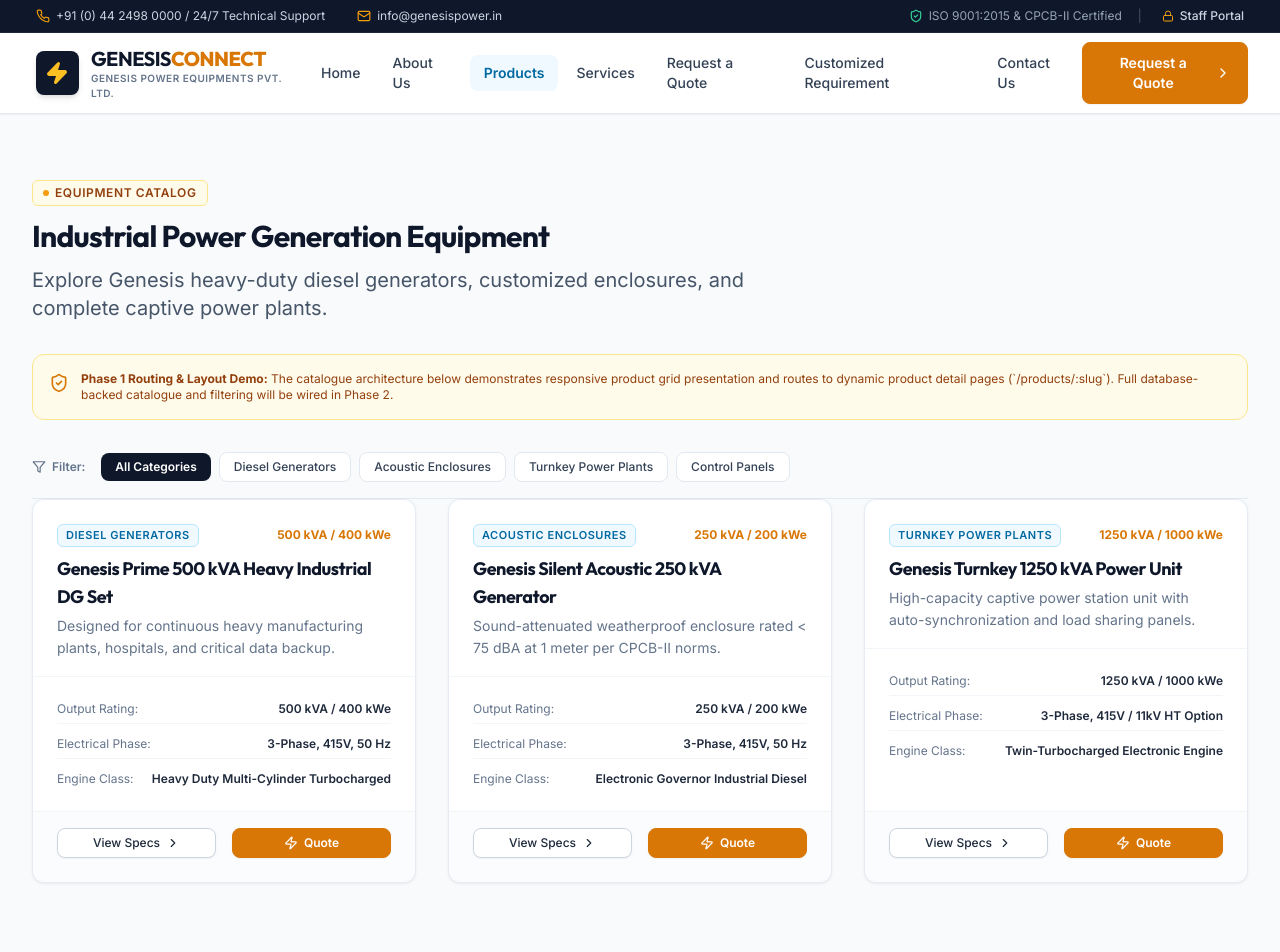
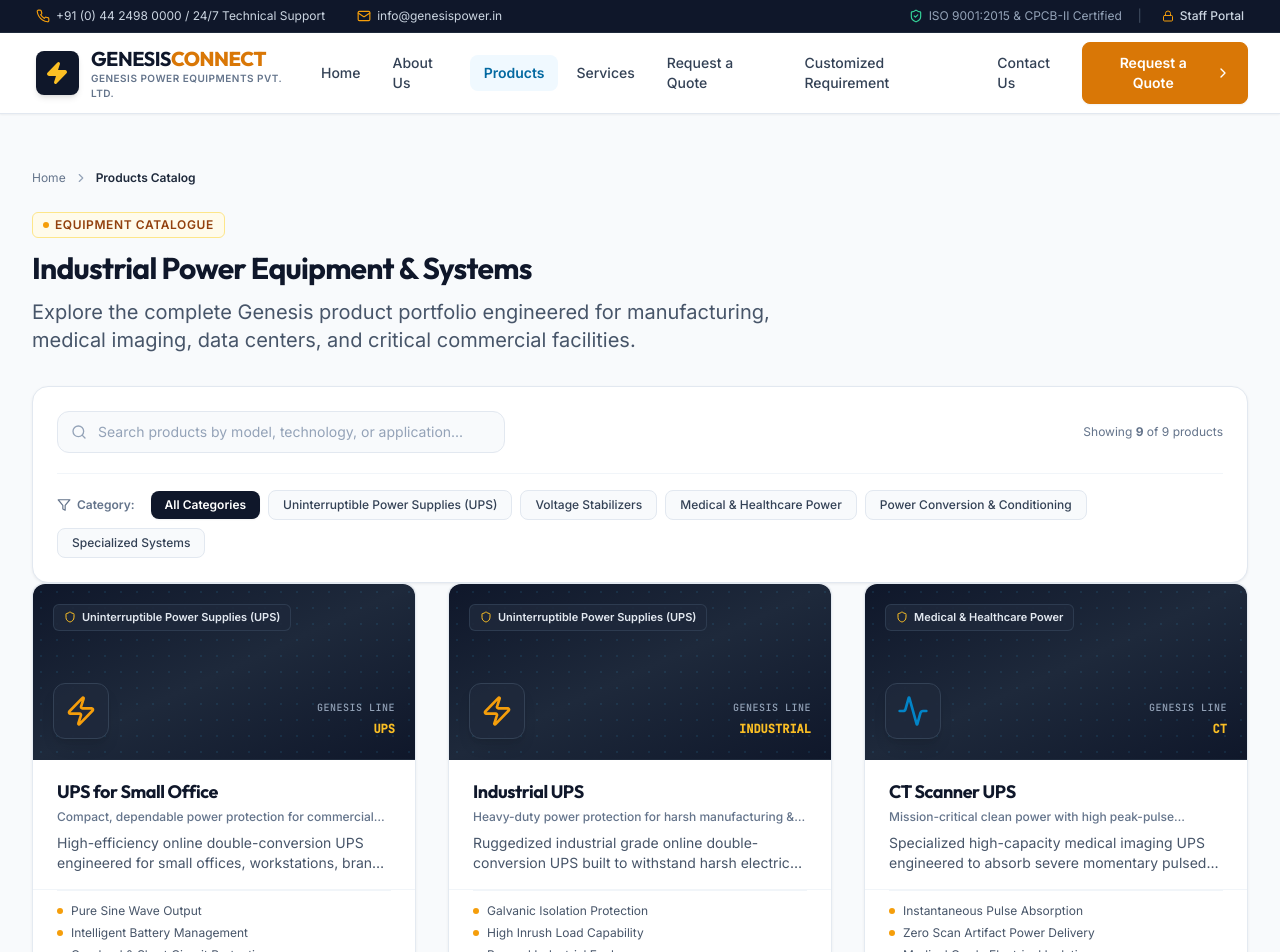
Before and after one commit to PraveenaMurugesan-tech/GenesisConnect, a React (Vite) app in the folder frontend/: page /products in a window 1280 px wide. Shown: the top 952 px of the page. Built offline with nearby package versions, Linux system fonts and the light colour scheme; the HTML template or start-up script is replaced by a standard one.

Commit message:
feat: implement products catalogue page

```diff
--- a/frontend/src/pages/ProductsPage.tsx
+++ b/frontend/src/pages/ProductsPage.tsx
@@ -1,151 +1,178 @@
-import React, { useState } from "react";
+import React, { useState, useMemo } from "react";
 import { Link } from "react-router-dom";
-import { Zap, ShieldCheck, ChevronRight, Filter } from "lucide-react";
+import {
+  ChevronRight,
+  Filter,
+  Search,
+  Sliders,
+  ArrowRight,
+  Zap,
+} from "lucide-react";
 import { Container } from "../components/common/Container";
 import { SectionHeader } from "../components/common/SectionHeader";
-import { Badge } from "../components/common/Badge";
 import { Button } from "../components/ui/Button";
-import { Card, CardHeader, CardTitle, CardDescription, CardContent, CardFooter } from "../components/ui/Card";
-
-export interface MockProduct {
-  id: number;
-  name: string;
-  slug: string;
-  category: string;
-  powerRating: string;
-  engineBrand: string;
-  phase: string;
-  description: string;
-}
-
-const SAMPLE_PRODUCTS: MockProduct[] = [
-  {
-    id: 1,
-    name: "Genesis Prime 500 kVA Heavy Industrial DG Set",
-    slug: "genesis-prime-500kva-dg-set",
-    category: "Diesel Generators",
-    powerRating: "500 kVA / 400 kWe",
-    engineBrand: "Heavy Duty Multi-Cylinder Turbocharged",
-    phase: "3-Phase, 415V, 50 Hz",
-    description: "Designed for continuous heavy manufacturing plants, hospitals, and critical data backup.",
-  },
-  {
-    id: 2,
-    name: "Genesis Silent Acoustic 250 kVA Generator",
-    slug: "genesis-silent-acoustic-250kva-generator",
-    category: "Acoustic Enclosures",
-    powerRating: "250 kVA / 200 kWe",
-    engineBrand: "Electronic Governor Industrial Diesel",
-    phase: "3-Phase, 415V, 50 Hz",
-    description: "Sound-attenuated weatherproof enclosure rated < 75 dBA at 1 meter per CPCB-II norms.",
-  },
-  {
-    id: 3,
-    name: "Genesis Turnkey 1250 kVA Power Unit",
-    slug: "genesis-turnkey-1250kva-power-unit",
-    category: "Turnkey Power Plants",
-    powerRating: "1250 kVA / 1000 kWe",
-    engineBrand: "Twin-Turbocharged Electronic Engine",
-    phase: "3-Phase, 415V / 11kV HT Option",
-    description: "High-capacity captive power station unit with auto-synchronization and load sharing panels.",
-  },
-];
-
-const CATEGORIES = ["All Categories", "Diesel Generators", "Acoustic Enclosures", "Turnkey Power Plants", "Control Panels"];
+import { EmptyState } from "../components/ui/EmptyState";
+import { ProductCard } from "../components/products/ProductCard";
+import { getAllProducts, PRODUCT_CATEGORIES, ProductCategory } from "../data/products";
 
 export const ProductsPage: React.FC = () => {
-  const [selectedCategory, setSelectedCategory] = useState("All Categories");
+  const [selectedCategory, setSelectedCategory] = useState<ProductCategory>("All Categories");
+  const [searchQuery, setSearchQuery] = useState("");
 
-  const filteredProducts = selectedCategory === "All Categories"
-    ? SAMPLE_PRODUCTS
-    : SAMPLE_PRODUCTS.filter(p => p.category === selectedCategory);
+  const allProducts = useMemo(() => getAllProducts(), []);
+
+  // Filter products based on category and search query
+  const filteredProducts = useMemo(() => {
+    return allProducts.filter((product) => {
+      const matchesCategory =
+        selectedCategory === "All Categories" || product.category === selectedCategory;
+      const matchesSearch =
+        searchQuery.trim() === "" ||
+        product.name.toLowerCase().includes(searchQuery.toLowerCase()) ||
+        (product.short_description &&
+          product.short_description.toLowerCase().includes(searchQuery.toLowerCase())) ||
+        (product.tagline && product.tagline.toLowerCase().includes(searchQuery.toLowerCase()));
+
+      return matchesCategory && matchesSearch;
+    });
+  }, [allProducts, selectedCategory, searchQuery]);
+
+  const handleResetFilters = () => {
+    setSelectedCategory("All Categories");
+    setSearchQuery("");
+  };
 
   return (
-    <div className="py-12 sm:py-16 space-y-12">
+    <div className="py-10 sm:py-14 space-y-12">
       <Container size="lg">
+        {/* Breadcrumb Navigation */}
+        <nav aria-label="Breadcrumb" className="flex items-center gap-2 text-xs text-slate-500 mb-6">
+          <Link to="/" className="hover:text-slate-900 transition-colors">Home</Link>
+          <ChevronRight className="w-3.5 h-3.5 text-slate-400" />
+          <span className="text-slate-800 font-semibold">Products Catalog</span>
+        </nav>
+
         {/* Section Header */}
         <SectionHeader
-          badge="Equipment Catalog"
-          title="Industrial Power Generation Equipment"
-          subtitle="Explore Genesis heavy-duty diesel generators, customized enclosures, and complete captive power plants."
+          badge="Equipment Catalogue"
+          title="Industrial Power Equipment & Systems"
+          subtitle="Explore the complete Genesis product portfolio engineered for manufacturing, medical imaging, data centers, and critical commercial facilities."
           className="mb-8"
         />
 
-        {/* Phase 1 Notice */}
-        <div className="mb-8 p-4 rounded-xl bg-amber-50 border border-amber-200 flex items-start gap-3 text-xs text-amber-800">
-          <ShieldCheck className="w-5 h-5 text-amber-600 flex-shrink-0 mt-0.5" />
-          <div>
-            <span className="font-bold">Phase 1 Routing & Layout Demo:</span>
-            {" "}The catalogue architecture below demonstrates responsive product grid presentation and routes to dynamic product detail pages (`/products/:slug`). Full database-backed catalogue and filtering will be wired in Phase 2.
+        {/* Filter & Search Bar */}
+        <div className="bg-white rounded-2xl border border-slate-200 p-5 sm:p-6 shadow-industrial space-y-5">
+          <div className="flex flex-col md:flex-row gap-4 justify-between items-stretch md:items-center">
+            {/* Search Input */}
+            <div className="relative flex-1 max-w-md">
+              <Search className="w-4 h-4 text-slate-400 absolute left-3.5 top-1/2 -translate-y-1/2 pointer-events-none" />
+              <input
+                type="text"
+                value={searchQuery}
+                onChange={(e) => setSearchQuery(e.target.value)}
+                placeholder="Search products by model, technology, or application..."
+                className="w-full pl-10 pr-4 py-2.5 rounded-xl text-sm bg-slate-50 border border-slate-200 text-slate-900 placeholder:text-slate-400 focus:bg-white focus:outline-none focus:ring-2 focus:ring-sky-600 focus:border-transparent transition-all"
+                aria-label="Search equipment catalog"
+              />
+            </div>
+
+            {/* Results Counter */}
+            <div className="flex items-center justify-between sm:justify-end gap-3 text-xs text-slate-500">
+              <span>
+                Showing <strong>{filteredProducts.length}</strong> of {allProducts.length} products
+              </span>
+              {(selectedCategory !== "All Categories" || searchQuery !== "") && (
+                <button
+                  type="button"
+                  onClick={handleResetFilters}
+                  className="text-amber-600 hover:text-amber-700 font-semibold underline underline-offset-2"
+                >
+                  Reset filters
+                </button>
+              )}
             </div>
           </div>
 
-        {/* Category Filters */}
-        <div className="flex flex-wrap items-center gap-2 border-b border-slate-200 pb-4">
+          {/* Category Tabs */}
+          <div className="border-t border-slate-100 pt-4 flex flex-wrap items-center gap-2">
             <div className="flex items-center gap-1.5 text-xs font-semibold text-slate-500 mr-2">
               <Filter className="w-3.5 h-3.5" />
-            <span>Filter:</span>
+              <span>Category:</span>
             </div>
-          {CATEGORIES.map((category) => (
+
+            {PRODUCT_CATEGORIES.map((category) => (
               <button
                 key={category}
                 type="button"
                 onClick={() => setSelectedCategory(category)}
-              className={`px-3.5 py-1.5 rounded-lg text-xs font-medium transition-colors focus-visible:outline-none focus-visible:ring-2 focus-visible:ring-sky-600 ${
+                className={`px-3.5 py-1.5 rounded-lg text-xs font-medium transition-all focus-visible:outline-none focus-visible:ring-2 focus-visible:ring-sky-600 ${
                   selectedCategory === category
-                  ? "bg-slate-900 text-white font-semibold"
-                  : "bg-white text-slate-700 border border-slate-200 hover:bg-slate-50"
+                    ? "bg-slate-900 text-white font-semibold shadow-sm"
+                    : "bg-slate-50 text-slate-700 border border-slate-200 hover:bg-slate-100"
                 }`}
               >
                 {category}
               </button>
             ))}
           </div>
+        </div>
 
         {/* Product Grid */}
-        <div className="grid grid-cols-1 md:grid-cols-3 gap-8">
+        {filteredProducts.length > 0 ? (
+          <div className="grid grid-cols-1 md:grid-cols-2 lg:grid-cols-3 gap-8">
             {filteredProducts.map((product) => (
-            <Card key={product.id} hover className="flex flex-col justify-between">
-              <div>
-                <CardHeader>
-                  <div className="flex items-center justify-between mb-2">
-                    <Badge variant="secondary" size="sm">{product.category}</Badge>
-                    <span className="text-xs font-bold text-amber-600">{product.powerRating}</span>
+              <ProductCard key={product.id} product={product} />
+            ))}
           </div>
-                  <CardTitle className="text-base sm:text-lg">{product.name}</CardTitle>
-                  <CardDescription>{product.description}</CardDescription>
-                </CardHeader>
+        ) : (
+          <EmptyState
+            title="No matching equipment found"
+            description="Try selecting a different category or refining your search keywords."
+            action={
+              <Button variant="outline" size="sm" onClick={handleResetFilters}>
+                Clear All Filters
+              </Button>
+            }
+          />
+        )}
 
-                <CardContent className="space-y-3 text-xs text-slate-600">
-                  <div className="flex justify-between border-b border-slate-100 pb-1.5">
-                    <span className="text-slate-500">Output Rating:</span>
-                    <span className="font-semibold text-slate-800">{product.powerRating}</span>
+        {/* Bottom Customized Requirement & Quote CTA */}
+        <div className="rounded-2xl bg-gradient-to-r from-slate-900 via-slate-800 to-slate-900 text-white p-8 sm:p-10 border border-slate-800 shadow-xl flex flex-col md:flex-row items-center justify-between gap-6">
+          <div className="space-y-2">
+            <div className="inline-flex items-center gap-1.5 text-xs font-bold uppercase tracking-wider text-amber-400">
+              <Zap className="w-4 h-4" />
+              <span>Custom Engineering Scope</span>
             </div>
-                  <div className="flex justify-between border-b border-slate-100 pb-1.5">
-                    <span className="text-slate-500">Electrical Phase:</span>
-                    <span className="font-semibold text-slate-800">{product.phase}</span>
-                  </div>
-                  <div className="flex justify-between">
-                    <span className="text-slate-500">Engine Class:</span>
-                    <span className="font-semibold text-slate-800">{product.engineBrand}</span>
-                  </div>
-                </CardContent>
+            <h3 className="font-heading text-xl sm:text-2xl font-bold text-white tracking-tight">
+              Require Non-Standard Voltage, Battery Runtime, or Dual Isolation?
+            </h3>
+            <p className="text-sm text-slate-300 max-w-xl">
+              Genesis consults on custom electrical single-line diagrams (SLD), bespoke enclosure dimensions, and multi-unit synchronization panels.
+            </p>
           </div>
 
-              <CardFooter className="flex-col sm:flex-row gap-2">
-                <Link to={`/products/${product.slug}`} className="w-full sm:w-auto flex-1">
-                  <Button variant="outline" size="sm" fullWidth rightIcon={<ChevronRight className="w-3.5 h-3.5" />}>
-                    View Specs
+          <div className="flex flex-wrap items-center gap-3">
+            <Link to="/customized-requirement">
+              <Button
+                variant="accent"
+                size="md"
+                leftIcon={<Sliders className="w-4 h-4" />}
+                className="font-semibold shadow-md"
+              >
+                Custom Requirement
               </Button>
             </Link>
-                <Link to="/request-quote" className="w-full sm:w-auto flex-1">
-                  <Button variant="accent" size="sm" fullWidth leftIcon={<Zap className="w-3.5 h-3.5" />}>
-                    Quote
+            <Link to="/request-quote">
+              <Button
+                variant="outline"
+                size="md"
+                rightIcon={<ArrowRight className="w-4 h-4" />}
+                className="bg-slate-800 text-white border-slate-700 hover:bg-slate-700 hover:text-white"
+              >
+                Request Quotation
               </Button>
             </Link>
-              </CardFooter>
-            </Card>
-          ))}
+          </div>
         </div>
       </Container>
     </div>
```
Lines whose indentation alone changed are shown as unchanged.
